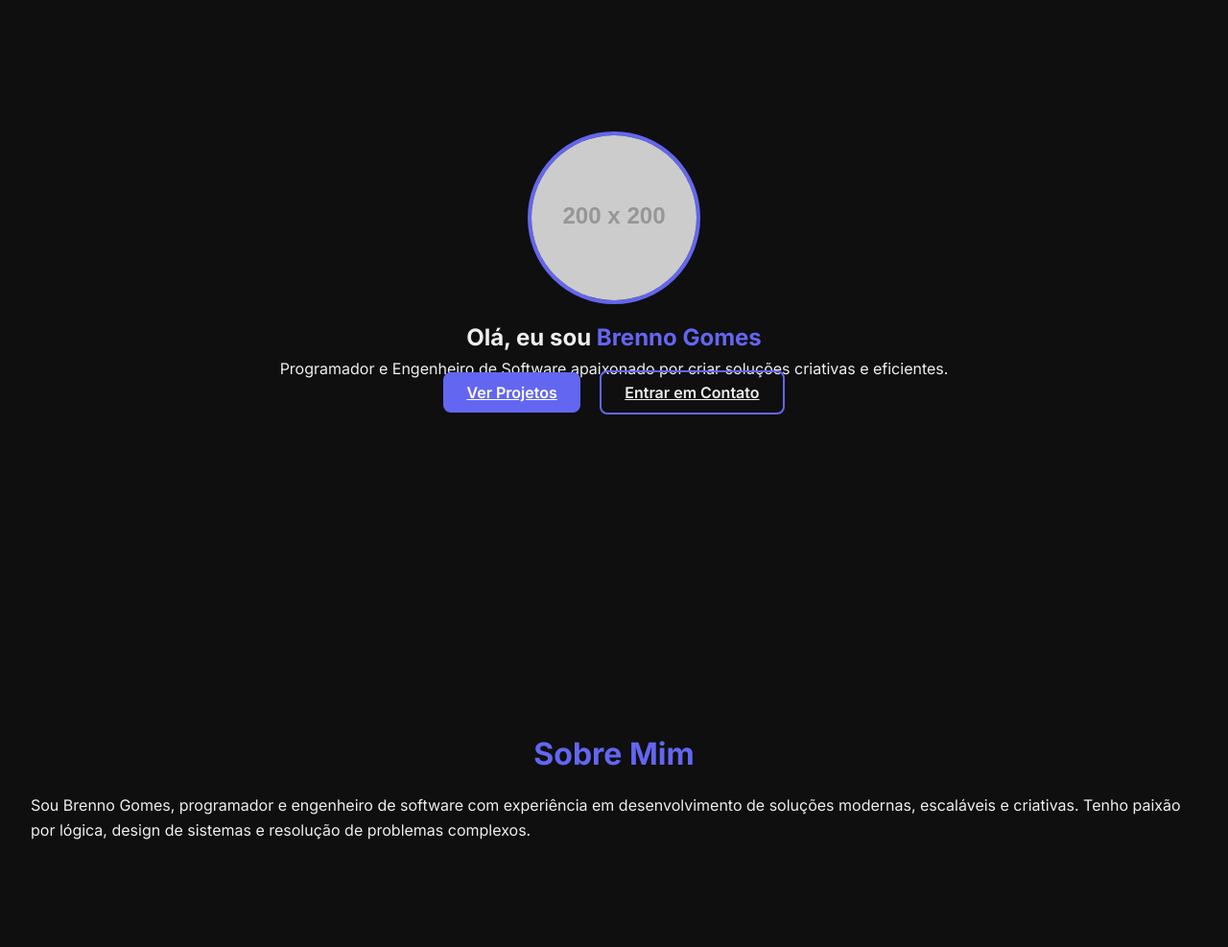
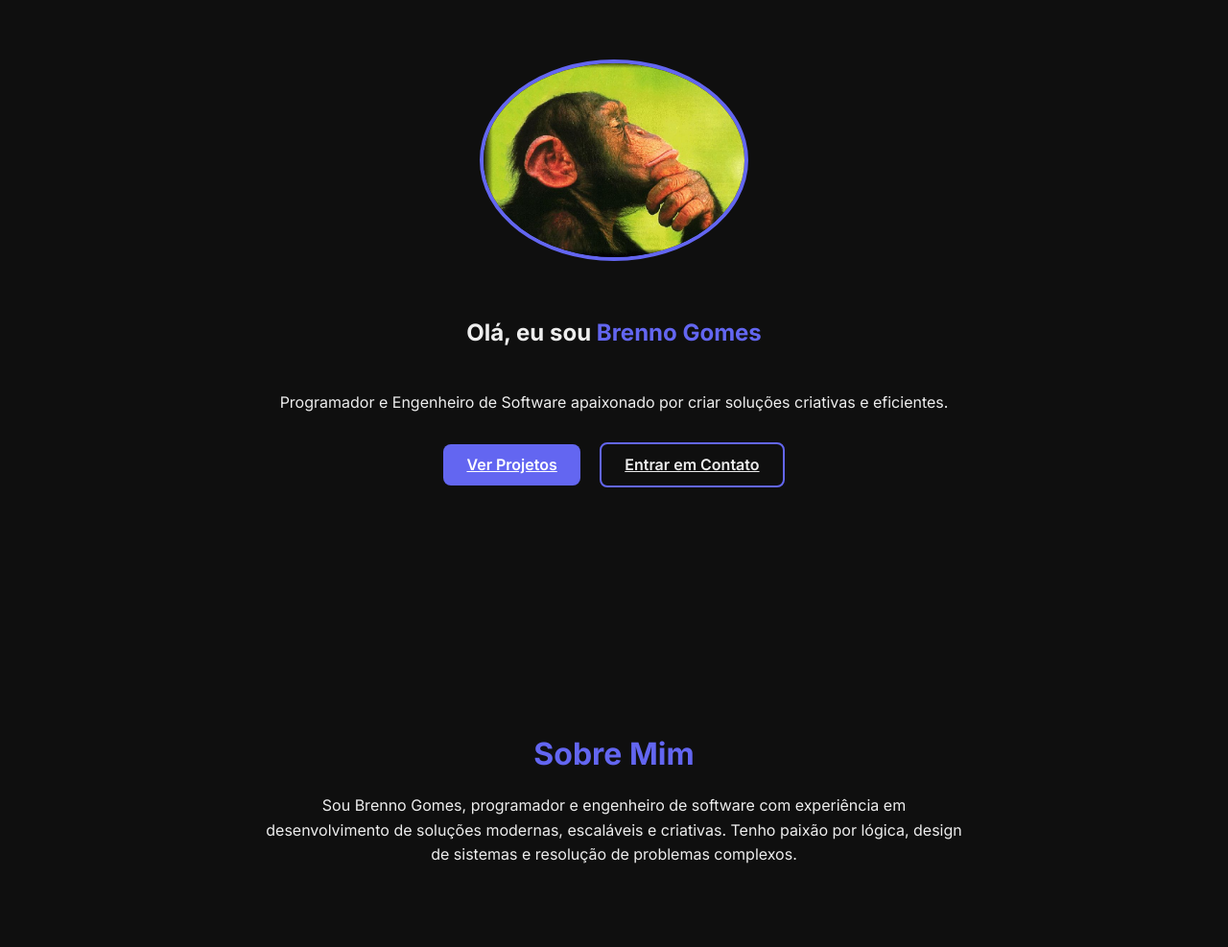
Before and after one commit to DevBrennoGomes/portfolio2, a plain HTML site: page index.html in a window 1280 px wide. Shown: the part 120-1107 px from the top of the page at 96% size. Drawn offline with Linux system fonts and the light colour scheme; placeholder pictures from the web are drawn by us.

Commit message:
vaaiiii2

```diff
--- a/index.html
+++ b/index.html
@@ -26,7 +26,7 @@
 
   <!-- Hero -->
   <section class="hero">
-    <img src="https://via.placeholder.com/200" alt="Brenno Gomes" class="avatar">
+    <img src="./brenno.jpg" alt="Brenno Gomes" class="avatar">
     <h1>Olá, eu sou <span>Brenno Gomes</span></h1>
     <p>Programador e Engenheiro de Software apaixonado por criar soluções criativas e eficientes.</p>
     <div class="hero-buttons">
@@ -36,7 +36,7 @@
   </section>
 
   <!-- Sobre -->
-  <section id="about" class="section">
+  <section id="about" class="about section">
     <h2>Sobre Mim</h2>
     <p>
       Sou Brenno Gomes, programador e engenheiro de software com experiência em desenvolvimento
--- a/style.css
+++ b/style.css
@@ -64,10 +64,11 @@ h2 {
   align-items: center;
   text-align: center;
   padding: 2rem;
+  gap: 40px;
 }
 
 .hero img {
-  width: 180px;
+  width: 280px;
   border-radius: 50%;
   border: 4px solid #6366f1;
   margin-bottom: 1rem;
@@ -195,6 +196,14 @@ h2 {
   color: #fff;
 }
 
+
+.about {
+  max-width: 800px;
+  margin: 0 auto;
+  text-align: center;
+}
+
+
 /* Footer */
 footer {
   text-align: center;
```
Also changed, not shown: brenno.jpg (added).
